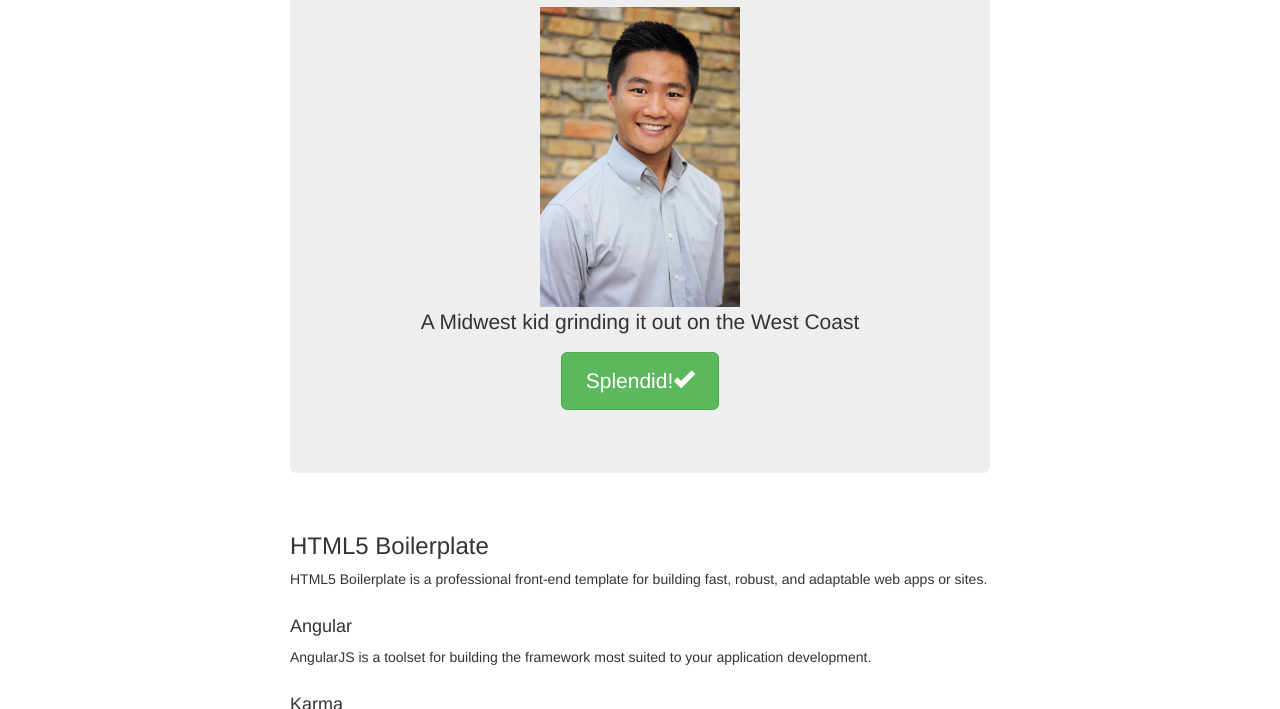
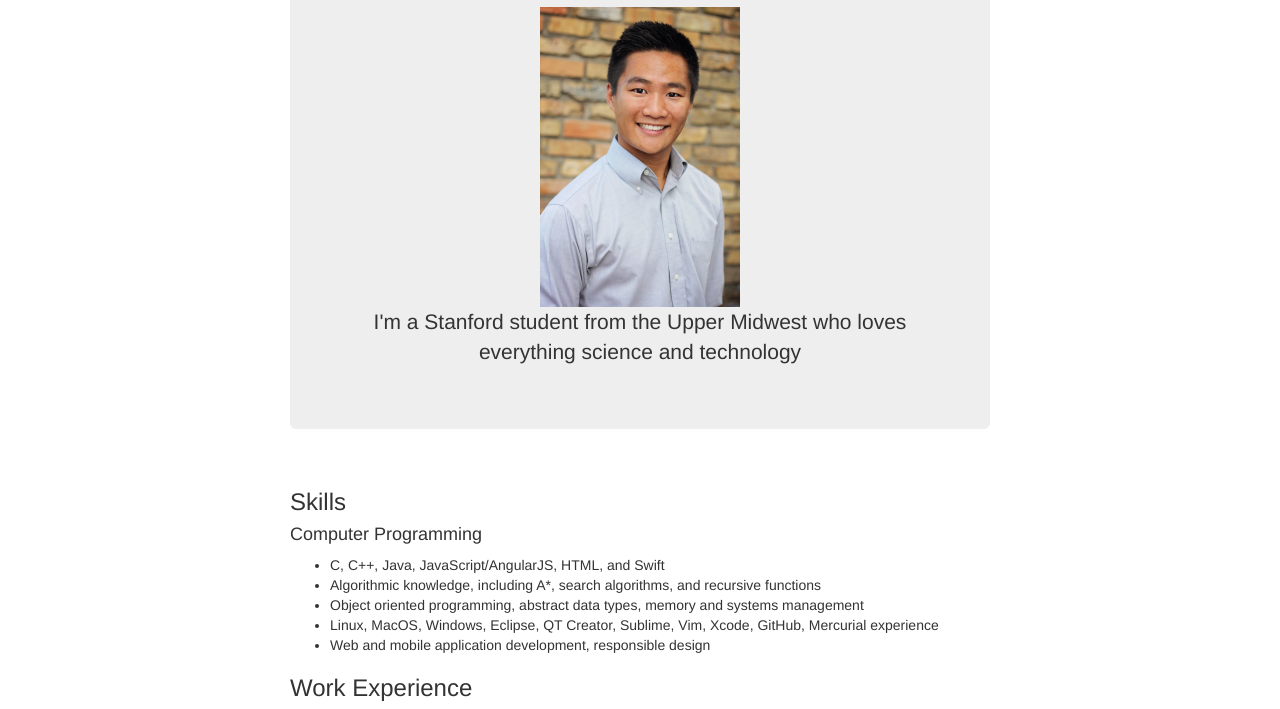
Before and after one commit to theCaiGuy/myPage, a website: page app/index.html in a window 1280 px wide. Shown: the part 243-952 px from the top of the page. Drawn offline with nearby package versions, Linux system fonts and the light colour scheme; some packages are replaced by stand-ins of ours; files that its build step writes are made by us from their sources.

Commit message:
Accidental changes not saved

```diff
--- a/app/views/main.html
+++ b/app/views/main.html
@@ -2,22 +2,27 @@
   <h1>Hi I'm Michael</h1>
   <p class="lead">
     <img src="images/Me.jpg" width = "200" height = "300" alt="It's me"><br>
-    A Midwest kid grinding it out on the West Coast
+    I'm a Stanford student from the Upper Midwest who loves everything science and technology
   </p>
-  <p><a class="btn btn-lg btn-success" ng-href="#/">Splendid!<span class="glyphicon glyphicon-ok"></span></a></p>
 </div>
 
 <div class="row marketing">
-  <h3>HTML5 Boilerplate</h3>
-  <p>
-    HTML5 Boilerplate is a professional front-end template for building fast, robust, and adaptable web apps or sites.
-  </p>
+  <h3>Skills</h3>
+  <h4>Computer Programming</h4>
+  <ul>
+    <li>C, C++, Java, JavaScript/AngularJS, HTML, and Swift</li>
+    <li>Algorithmic knowledge, including A*, search algorithms, and recursive functions</li>
+    <li>Object oriented programming, abstract data types, memory and systems management</li>
+    <li>Linux, MacOS, Windows, Eclipse, QT Creator, Sublime, Vim, Xcode, GitHub, Mercurial experience</li>
+    <li>Web and mobile application development, responsible design</li>
+  </ul>
 
-  <h4>Angular</h4>
+
+  <h3>Work Experience</h3>
   <p>
     AngularJS is a toolset for building the framework most suited to your application development.
   </p>
 
-  <h4>Karma</h4>
+  <h3>Education</h3>
   <p>Spectacular Test Runner for JavaScript.</p>
 </div>
```
